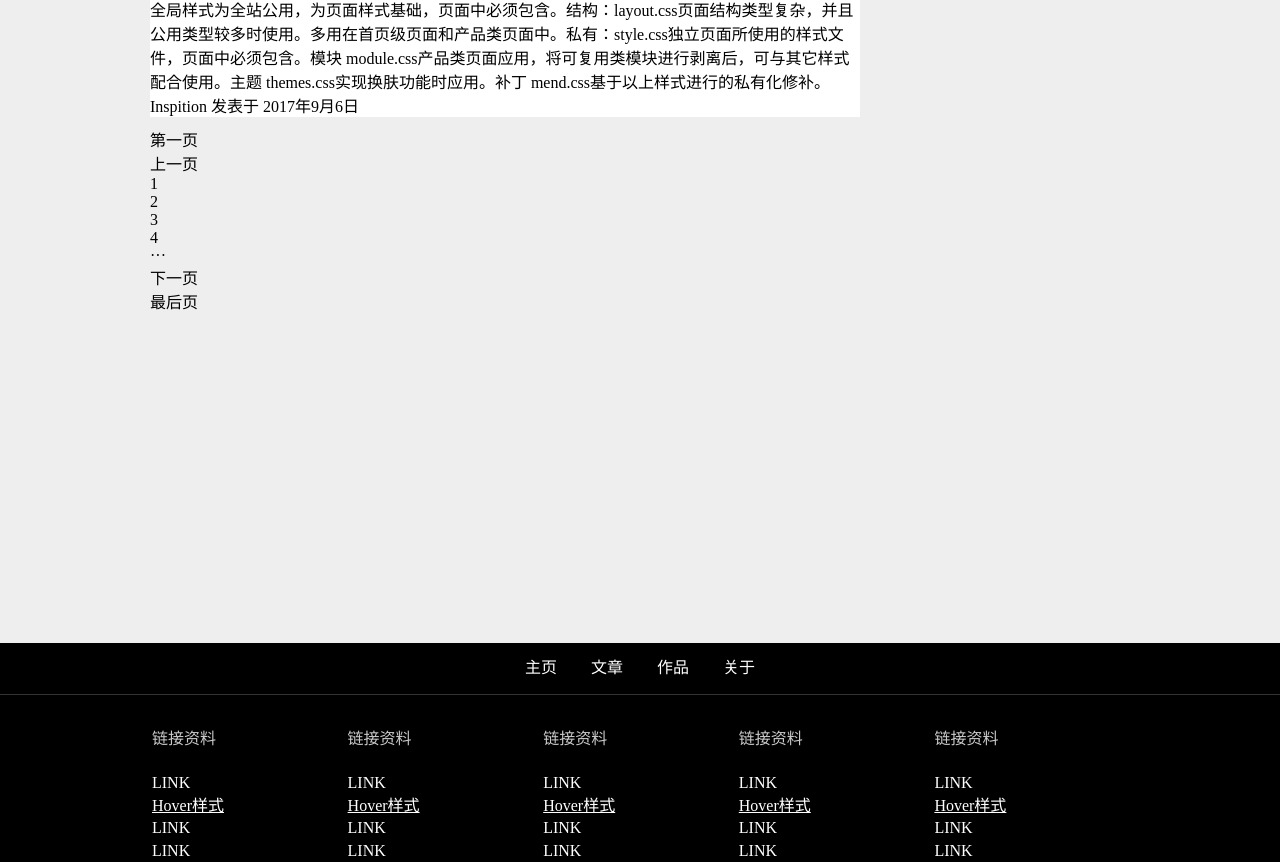
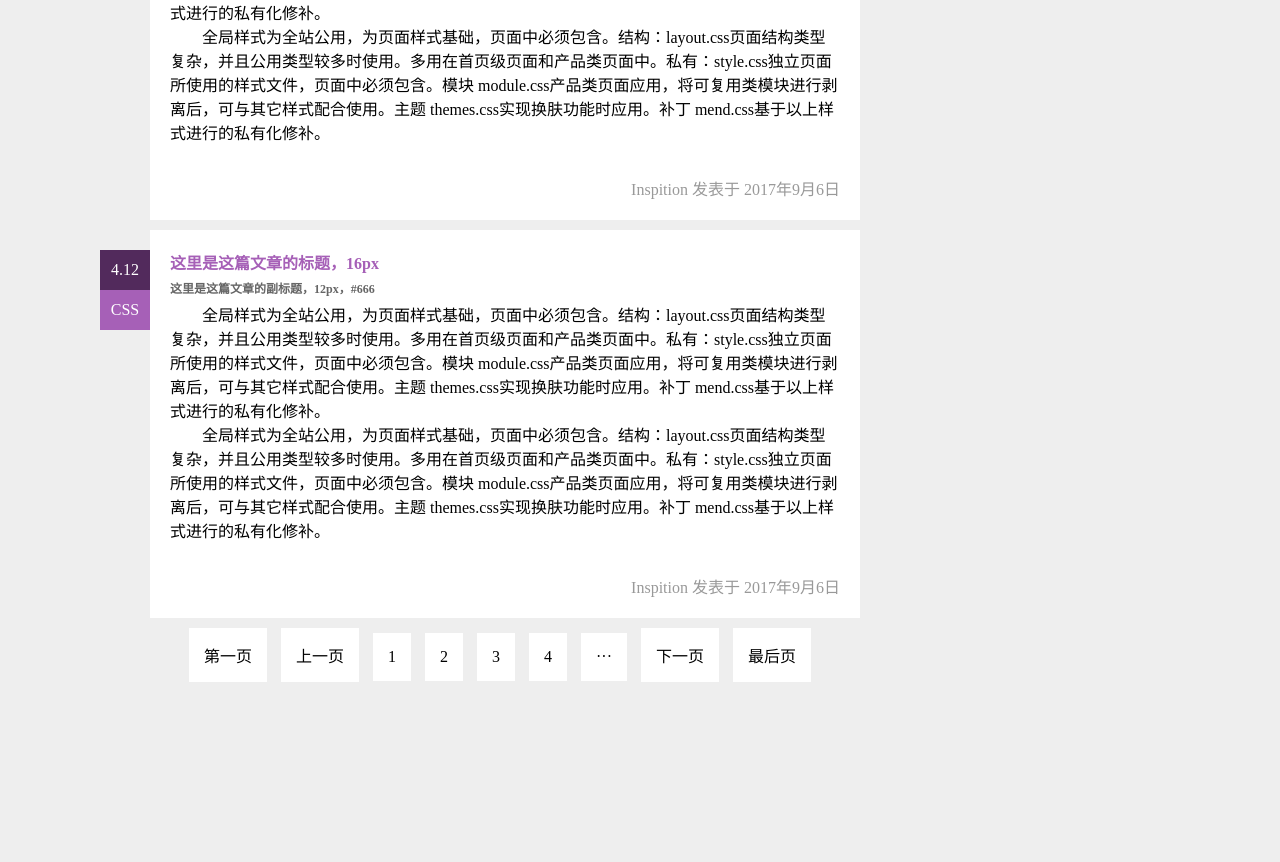
Before and after one commit to inspition/task0001, a plain HTML site: page blog.html in a window 1280 px wide. Shown: the part 666-1528 px from the top of the page. Drawn offline with Linux system fonts and the light colour scheme.

Commit message:
2017-09-14 17:35:29

```diff
--- a/blog.html
+++ b/blog.html
@@ -29,6 +29,7 @@
 					<h1>这里是这篇文章的标题，16px</h1>
 					<h2>这里是这篇文章的副标题，12px，#666</h2>
 					<p>全局样式为全站公用，为页面样式基础，页面中必须包含。结构：layout.css页面结构类型复杂，并且公用类型较多时使用。多用在首页级页面和产品类页面中。私有：style.css独立页面所使用的样式文件，页面中必须包含。模块 module.css产品类页面应用，将可复用类模块进行剥离后，可与其它样式配合使用。主题 themes.css实现换肤功能时应用。补丁 mend.css基于以上样式进行的私有化修补。</p>
+					<p>全局样式为全站公用，为页面样式基础，页面中必须包含。结构：layout.css页面结构类型复杂，并且公用类型较多时使用。多用在首页级页面和产品类页面中。私有：style.css独立页面所使用的样式文件，页面中必须包含。模块 module.css产品类页面应用，将可复用类模块进行剥离后，可与其它样式配合使用。主题 themes.css实现换肤功能时应用。补丁 mend.css基于以上样式进行的私有化修补。</p>
 					<span>Inspition 发表于 2017年9月6日</span>
 				</div>
 				<div class="list-item">
@@ -39,6 +40,7 @@
 					<h1>这里是这篇文章的标题，16px</h1>
 					<h2>这里是这篇文章的副标题，12px，#666</h2>
 					<p>全局样式为全站公用，为页面样式基础，页面中必须包含。结构：layout.css页面结构类型复杂，并且公用类型较多时使用。多用在首页级页面和产品类页面中。私有：style.css独立页面所使用的样式文件，页面中必须包含。模块 module.css产品类页面应用，将可复用类模块进行剥离后，可与其它样式配合使用。主题 themes.css实现换肤功能时应用。补丁 mend.css基于以上样式进行的私有化修补。</p>
+					<p>全局样式为全站公用，为页面样式基础，页面中必须包含。结构：layout.css页面结构类型复杂，并且公用类型较多时使用。多用在首页级页面和产品类页面中。私有：style.css独立页面所使用的样式文件，页面中必须包含。模块 module.css产品类页面应用，将可复用类模块进行剥离后，可与其它样式配合使用。主题 themes.css实现换肤功能时应用。补丁 mend.css基于以上样式进行的私有化修补。</p>
 					<span>Inspition 发表于 2017年9月6日</span>
 				</div>
 				<div class="list-item">
@@ -48,6 +50,7 @@
 					</div>
 					<h1>这里是这篇文章的标题，16px</h1>
 					<h2>这里是这篇文章的副标题，12px，#666</h2>
+					<p>全局样式为全站公用，为页面样式基础，页面中必须包含。结构：layout.css页面结构类型复杂，并且公用类型较多时使用。多用在首页级页面和产品类页面中。私有：style.css独立页面所使用的样式文件，页面中必须包含。模块 module.css产品类页面应用，将可复用类模块进行剥离后，可与其它样式配合使用。主题 themes.css实现换肤功能时应用。补丁 mend.css基于以上样式进行的私有化修补。</p>
 					<p>全局样式为全站公用，为页面样式基础，页面中必须包含。结构：layout.css页面结构类型复杂，并且公用类型较多时使用。多用在首页级页面和产品类页面中。私有：style.css独立页面所使用的样式文件，页面中必须包含。模块 module.css产品类页面应用，将可复用类模块进行剥离后，可与其它样式配合使用。主题 themes.css实现换肤功能时应用。补丁 mend.css基于以上样式进行的私有化修补。</p>
 					<span>Inspition 发表于 2017年9月6日</span>
 				</div>
--- a/css/style.css
+++ b/css/style.css
@@ -212,13 +212,13 @@ dl:first-child {
 
 .m-blog .list .list-item{
 	margin-bottom: 10px;
-	padding-top: 20px;
+	padding: 20px;
 	background-color: #fff;
 }
 
 .list .list-item .tags{
 	float: left;
-	margin-left: -50px;
+	margin-left: -70px;
 	width: 50px;
 	color: #fff;
 }
@@ -233,6 +233,40 @@ dl:first-child {
 	line-height: 40px;
 	text-align: center;
 	background-color: #a660b7;
+}
+
+.list .list-item h1{
+	font-size: 16px;
+	color: #a660b7;
+}
+
+.list .list-item h2{
+	font-size: 12px;
+	line-height: 30px;
+	color: #666;
+}
+
+.list .list-item p{
+	text-indent: 2em;
+	line-height: 1.5em;
+}
+
+.list .list-item span{
+	display: block;
+	margin-top: 30px;
+	text-align: right;
+	color: #999;
+}
+
+.list .page ul{
+	text-align: center;
+}
+
+.page ul li{
+	display: inline-block;
+	margin-right: 10px;
+	padding: 15px;
+	background-color: #fff;
 }
 
 /* END Main-blog */
@@ -253,7 +287,7 @@ dl:first-child {
 
 .footer-menu ul li {
 	display: inline-block;
-	padding: 15px
+	padding: 15px;
 }
 
 #footer .footer-menub {
```
